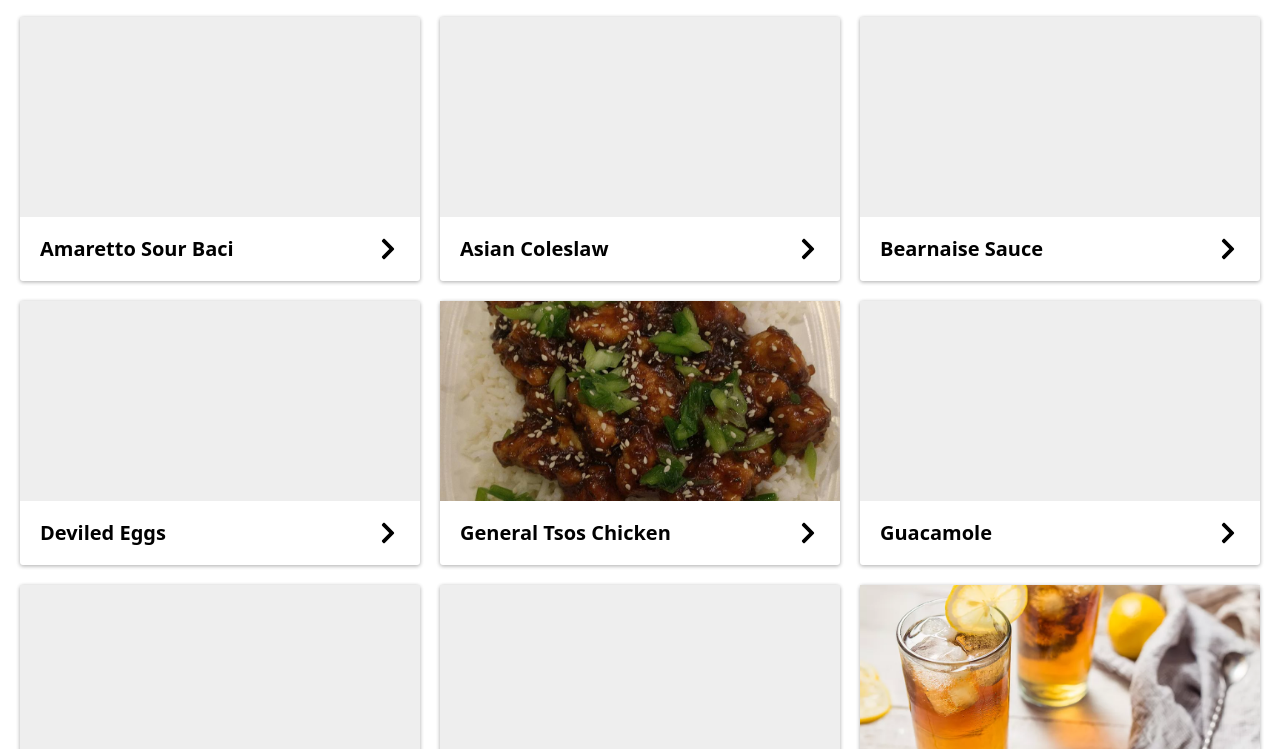
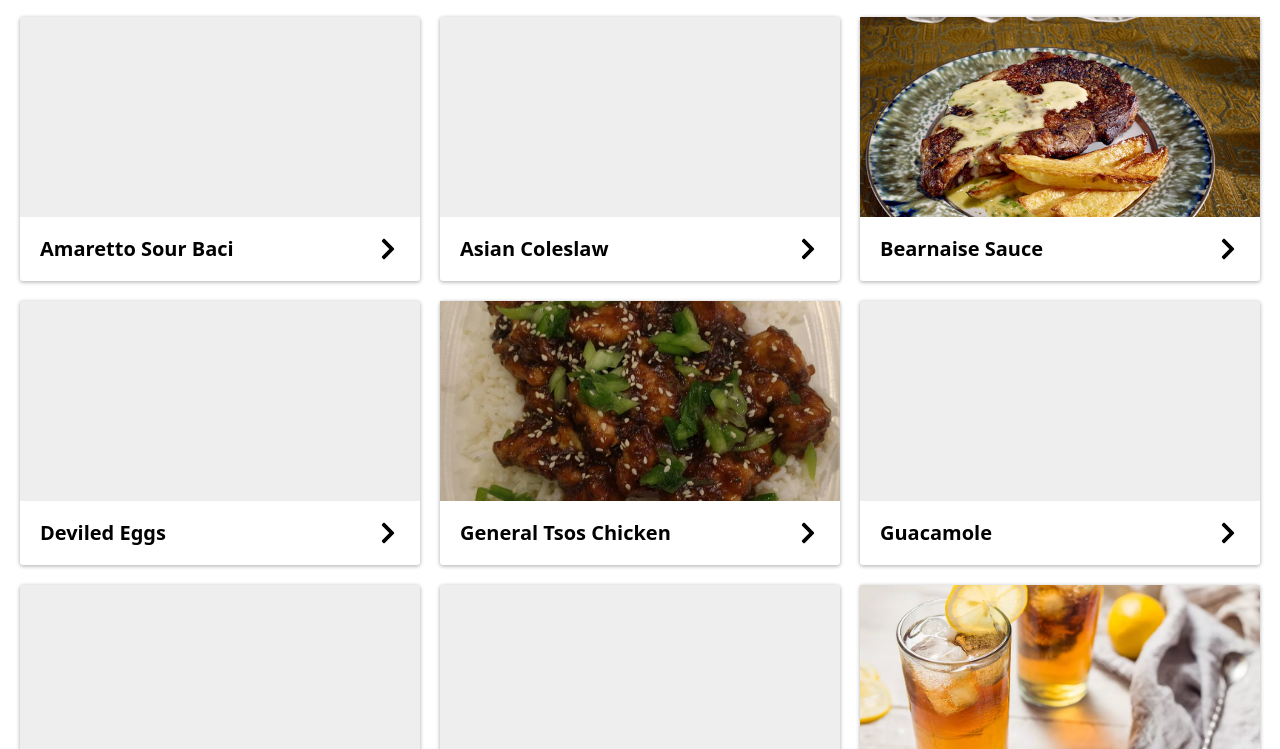
Before and after one commit to likens/recipes, a Gatsby site: page / in a window 1280 px wide. Shown: the part 51-800 px from the top of the page. Built offline with nearby package versions, Linux system fonts and the light colour scheme; Gatsby itself is replaced by a stand-in of ours.

Commit message:
Update Recipe “bearnaise-sauce”

```diff
--- a/src/pages/recipes/bearnaise-sauce.md
+++ b/src/pages/recipes/bearnaise-sauce.md
@@ -3,6 +3,7 @@ templateKey: recipe
 name: Bearnaise Sauce
 date: 2021-01-01T01:47:58.309Z
 inspiredby: NY Times Cooking
+image: /img/10mag-10eat-t_ca0-articlelarge.jpg
 ingredients:
   - name: white wine vinegar
     quantity: 1/4
```
Also changed, not shown: static/img/10mag-10eat-t_ca0-articlelarge.jpg (added).
